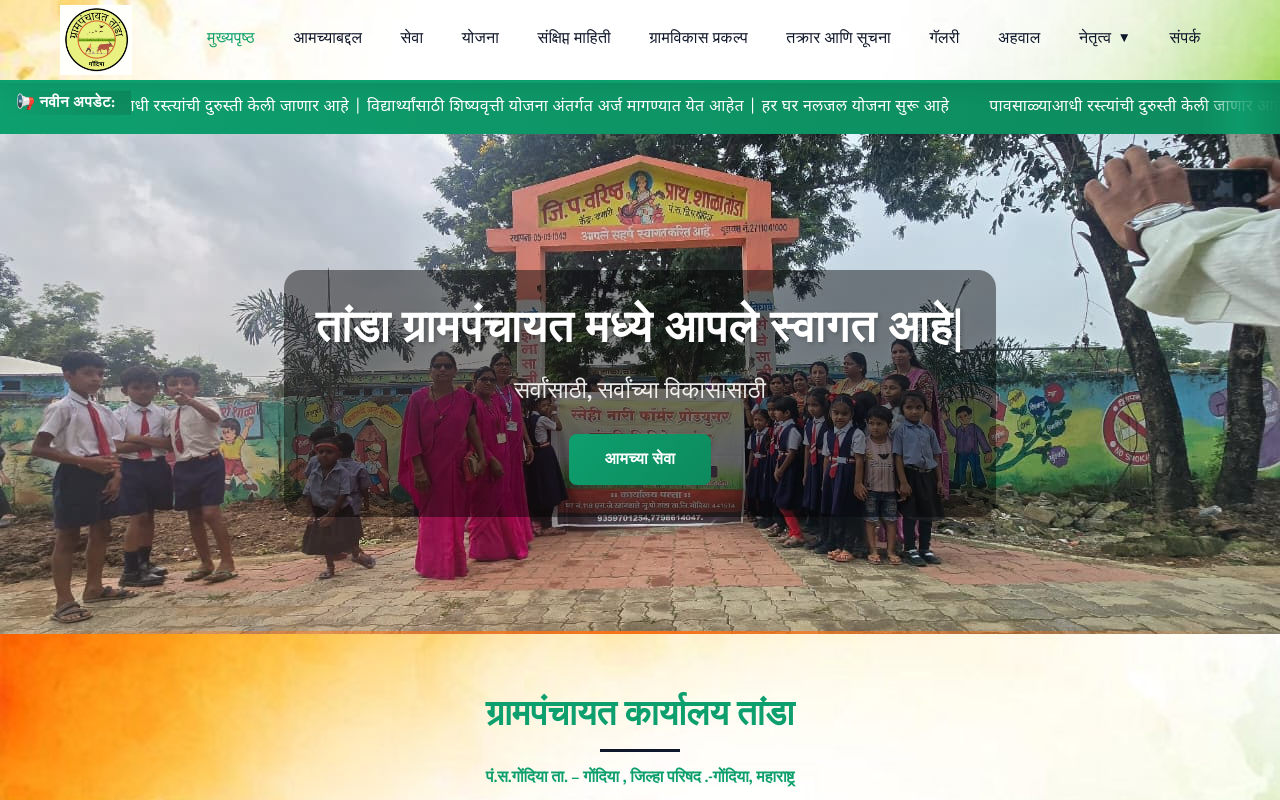
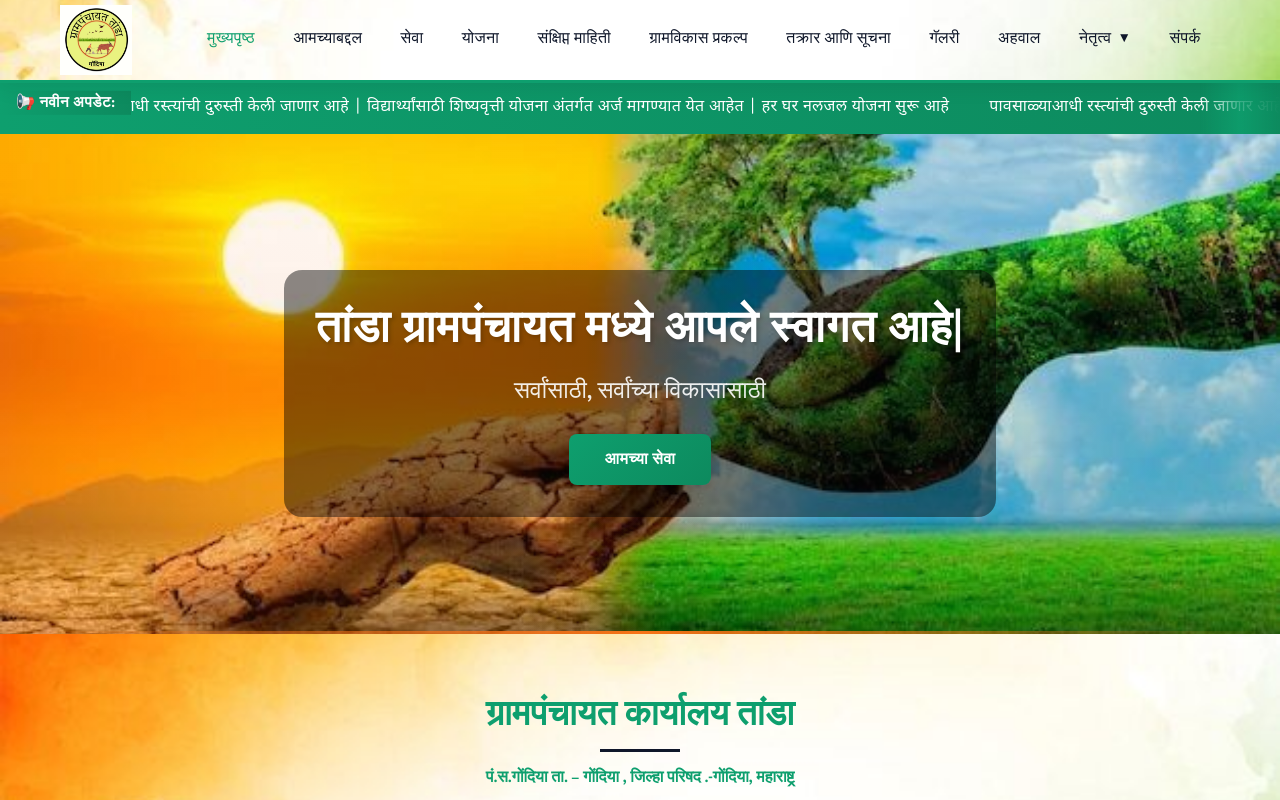
Before and after one commit to sandipbisen08/gptanda-main, a React (Create React App) app: page / in a window 1280 px wide. Shown: the top 800 px of the page. Built offline with nearby package versions, Linux system fonts and the light colour scheme; grey boxes are pictures that could not be loaded.

Commit message:
added hero banner photos

```diff
--- a/src/pages/Home.tsx
+++ b/src/pages/Home.tsx
@@ -15,6 +15,7 @@ import gp7 from '../images/gp7.jpg';
 import gp8 from '../images/gp8.jpg';
 import gp9 from '../images/gp9.jpg';
 import gp10 from '../images/gp10.jpg';
+import herobg from '../images/herobg.jpg';
 import gptanda from '../images/gptanda.jpg';
 import new1 from '../images/new1.jpg';
 import new2 from '../images/new2.jpg';
@@ -50,7 +51,7 @@ const Home: React.FC = () => {
   };
 
   // Hero background slider
-  const heroImages = [gp1, gp2, gp3, gp4, gp5, gp6, gp7, gp8, gp9, gp10, gptanda];
+  const heroImages = [herobg];
   const [heroIdx, setHeroIdx] = useState(0);
   const [autoPlay] = useState(true);
 
```
Also changed, not shown: src/images/herobg.jpg (renamed from src/images/bgfooter3.jpg), src/images/herobg1.jpg (added).
